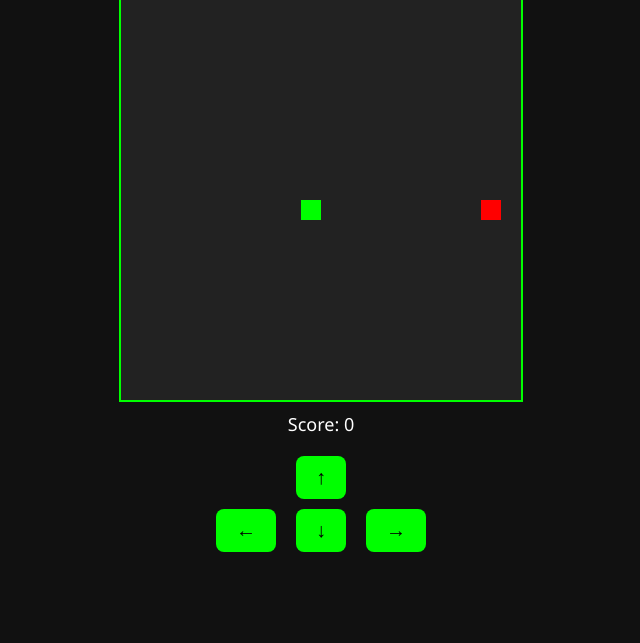
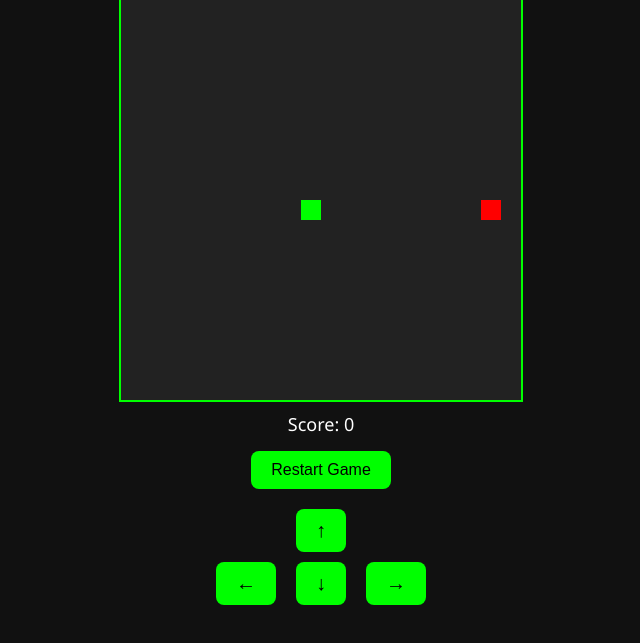
Before and after one commit to joshua224435/J-snakes, a plain HTML site: page index.html in a window 1280 px wide. Shown: the part 85-728 px from the top of the page, without its empty margins (319-959 px from the left). Drawn offline with Linux system fonts and the light colour scheme.

Commit message:
Update index.html

```diff
--- a/index.html
+++ b/index.html
@@ -57,7 +57,9 @@
   <h1>Snake Game by Jake</h1>
   <canvas id="gameCanvas" width="400" height="400"></canvas>
   <div id="score">Score: 0</div>
-
+<button onclick="restartGame()" style="margin-top: 15px; padding: 10px 20px; font-size: 16px; background: #0f0; color: #000; border: none; border-radius: 8px; cursor: pointer;">
+  Restart Game
+</button>
   <!-- On-screen arrow keys -->
   <div class="controls">
     <div class="controls-row">
```
